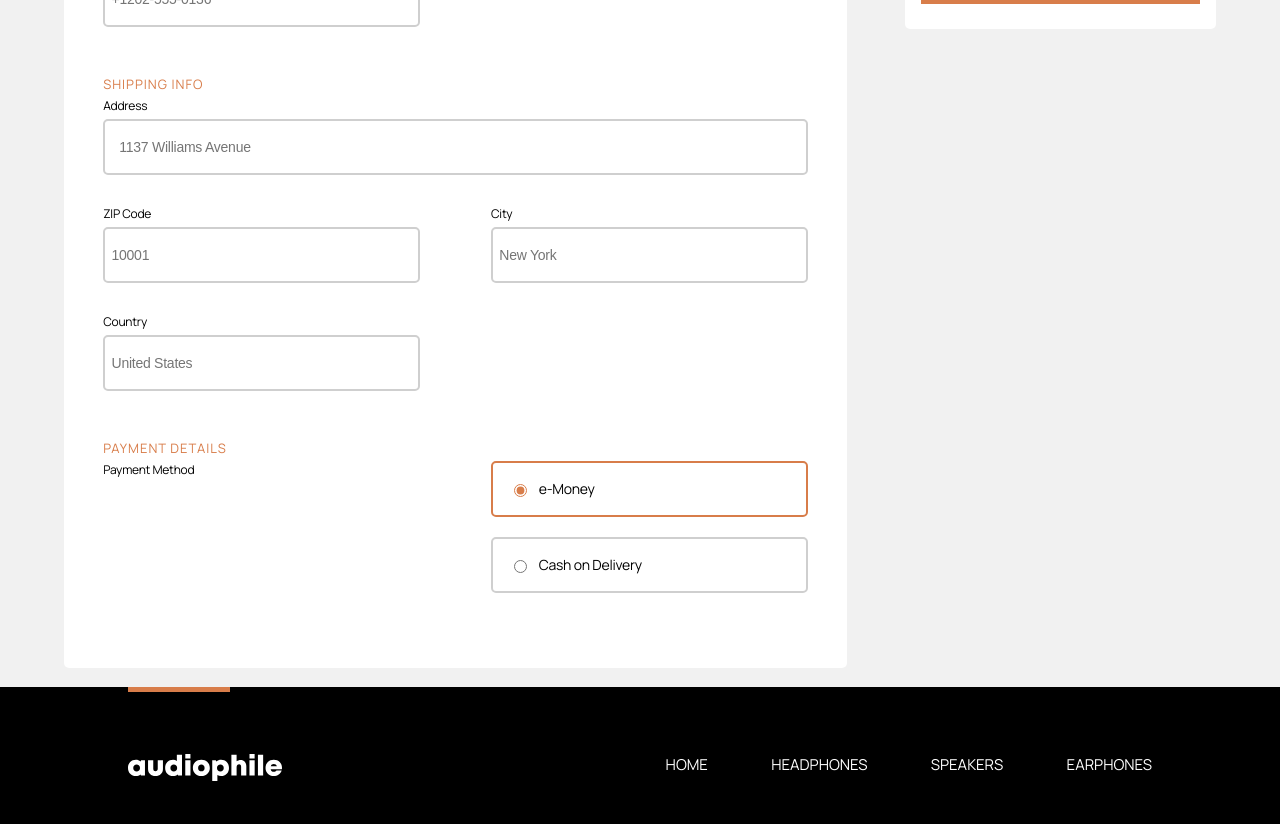
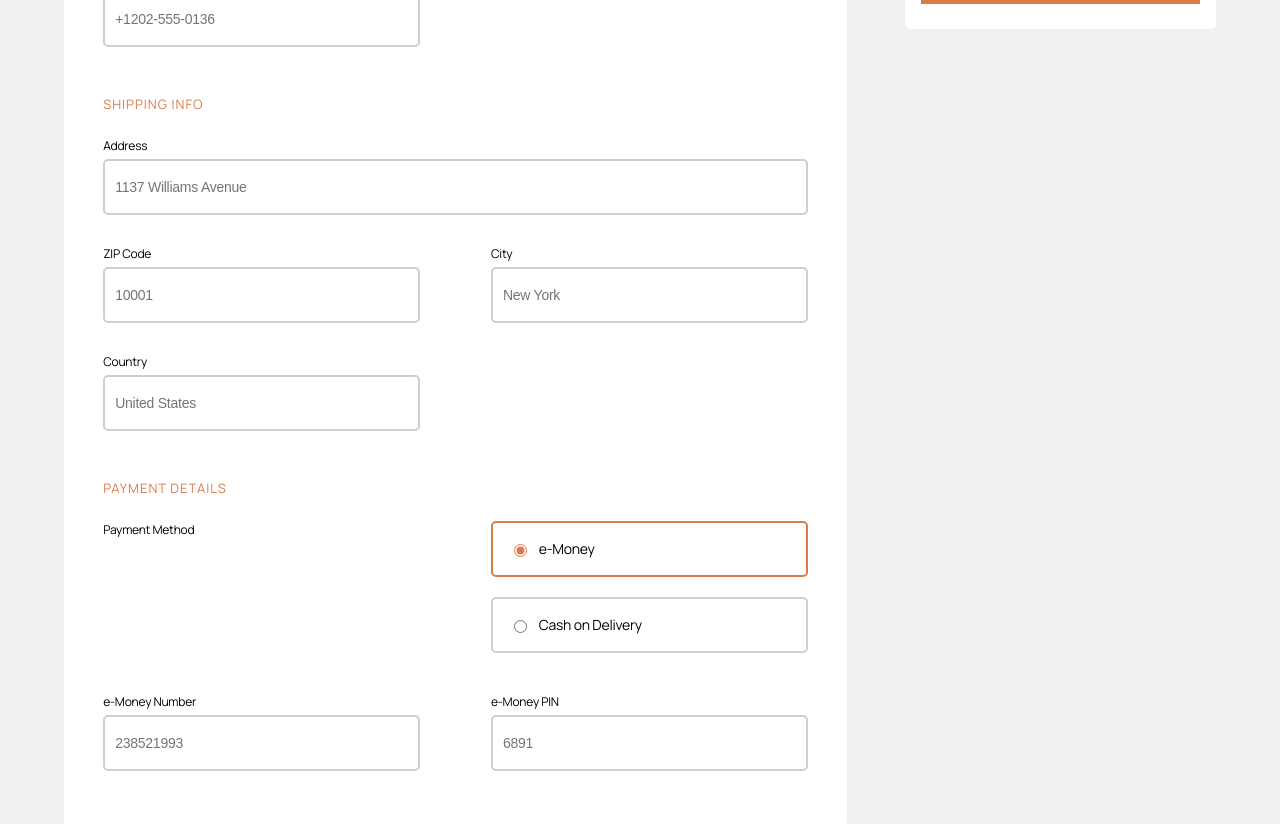
Before and after one commit to Larkuo/audiophile-app, a React (Vite) app: page /checkout in a window 1280 px wide. Shown: the part 420-1244 px from the top of the page. Built offline with nearby package versions, Linux system fonts and the light colour scheme.

Commit message:
completed checkout form

```diff
--- a/src/components/CheckoutFormSection/CheckoutFormSection.styles.ts
+++ b/src/components/CheckoutFormSection/CheckoutFormSection.styles.ts
@@ -26,6 +26,7 @@ export const styles = (screenDimensions: ScreenDimensionsProps) => {return{
         flexDirection: 'column'  as any,
         justifyContent: 'flex-start',
         alignItems: 'center',
+        marginTop: '20px',
     },
     sectionInputRow: {
         width: '100%',
@@ -35,4 +36,34 @@ export const styles = (screenDimensions: ScreenDimensionsProps) => {return{
         alignItems: 'flex-start',
         marginBottom: '10px',
     },
+    paymentDetailsContainer: {
+        width: '100%',
+        display: 'flex',
+        flexDirection: 'column'  as any,
+    },
+    eMoneyRow: {
+        width: '100%',
+        display: 'flex',
+        flexDirection: screenDimensions.width <= SCREEN_LIMITS.mobile? 'column' : 'row'  as any,
+        justifyContent: 'space-between',
+        alignItems: 'center',
+    },
+    cashRow: {
+        width: '100%',
+        display: 'flex',
+        flexDirection: screenDimensions.width <= SCREEN_LIMITS.mobile? 'column' : 'row'  as any,
+        justifyContent: 'flex-start',
+        alignItems: screenDimensions.width <= SCREEN_LIMITS.mobile? 'flex-start' : 'center',
+    },
+    cashIcon: {
+        marginRight: screenDimensions.width <= SCREEN_LIMITS.tablet? '5%' : '10%',
+        marginBottom: screenDimensions.width <= SCREEN_LIMITS.mobile? '10px' : '0px',
+    },
+    cashText: {
+        fontSize: '15px',
+        lineHeight: '25px',
+        color: colors.borderGray,
+        width: screenDimensions.width <= SCREEN_LIMITS.mobile? '100%' :
+                screenDimensions.width <= SCREEN_LIMITS.tablet? '85%' : '70%',
+    },
 }}
--- a/src/components/CheckoutFormSection/CheckoutFormSection.tsx
+++ b/src/components/CheckoutFormSection/CheckoutFormSection.tsx
@@ -1,6 +1,8 @@
+import { useState } from "react";
 import { RadioButtonGroup, TextInput } from "..";
 import { useScreenDimensions } from "../../hooks/useScreenDimensions";
 import { styles } from "./CheckoutFormSection.styles";
+import CashIcon from "../../assets/checkout/icon-cash-on-delivery.svg";
 
 export interface FormInputProps{
     inputType: 'text' | 'radio';
@@ -16,11 +18,14 @@ export interface CheckoutFormSectionProps{
     title: string;
     inputRows: FormInputProps[][];
 }
+
 export function CheckoutFormSection({
     name,
     title,
     inputRows,
 }:CheckoutFormSectionProps) {
+    const [paymentMethod, setPaymentMethod] = useState('e-money');
+
     const { screenDimensions } = useScreenDimensions();
 
     return (
@@ -50,14 +55,57 @@ export function CheckoutFormSection({
                         )}
                     </div>
                 ) : (
-                    <RadioButtonGroup
-                        key={index}
-                        width={inputRow[0].width}
-                        inititalValue={'e-money'}
-                        groupLabel={inputRow[0].label}
-                        radioOptions={inputRow[0].radioOptions}
-                        onChangeValue={inputRow[0].onChangeInput}
-                    />
+                    <div
+                        className="payment-details-container"
+                        key={'payment-method-row'}
+                        style={styles(screenDimensions).paymentDetailsContainer}
+                    >
+                        <RadioButtonGroup
+                            width={inputRow[0].width}
+                            selectedButton={paymentMethod}
+                            groupLabel={inputRow[0].label}
+                            radioOptions={inputRow[0].radioOptions}
+                            onChangeValue={(value: string) => {
+                                inputRow[0].onChangeInput && inputRow[0].onChangeInput(value);
+                                setPaymentMethod(value);
+                            }}
+                        />
+                        {paymentMethod === 'e-money'?
+                            <div className="emoney-row" style={styles(screenDimensions).eMoneyRow}>
+                                <TextInput
+                                    key={'e-money-number'}
+                                    label={'e-Money Number'}
+                                    width={45}
+                                    placeholder={'238521993'}
+                                    keyBoardType={"number"}
+                                    maxLength={9}
+                                    minLength={9}
+                                    onChangeInput={(value: string) => console.log('e-money number: ', value)}
+                                />
+                                <TextInput
+                                    key={'e-money-pin'}
+                                    label={'e-Money PIN'}
+                                    width={45}
+                                    placeholder={'6891'}
+                                    keyBoardType={"number"}
+                                    maxLength={4}
+                                    minLength={4}
+                                    onChangeInput={(value: string) => console.log('e-money PIN: ', value)}
+                                />
+                            </div>
+                        :
+                            <div className="cash-row" style={styles(screenDimensions).cashRow}>
+                                <img
+                                    src={CashIcon}
+                                    alt={"cash-on-delivery-icon"}
+                                    style={styles(screenDimensions).cashIcon}
+                                />
+                                <span className="cash-on-delivery-text" style={styles(screenDimensions).cashText}>
+                                    The ‘Cash on Delivery’ option enables you to pay in cash when our delivery courier arrives at your residence. Just make sure your address is correct so that your order will not be cancelled.
+                                </span>
+                            </div>
+                        }
+                    </div>
                 )
                 )}
             </div>
--- a/src/components/RadioButtonGroup/RadioButtonGroup.styles.ts
+++ b/src/components/RadioButtonGroup/RadioButtonGroup.styles.ts
@@ -14,6 +14,7 @@ export const styles = (screenDimensions: ScreenDimensionsProps) => {return{
         fontSize: '12px',
         letterSpacing: '-0.21px',
         fontWeight: 'bold',
+        marginBottom: '20px'
     },
     radioButtonGroup: {
         display: 'flex',
--- a/src/components/RadioButtonGroup/RadioButtonGroup.tsx
+++ b/src/components/RadioButtonGroup/RadioButtonGroup.tsx
@@ -1,12 +1,12 @@
-import { useState } from "react";
 import { useScreenDimensions } from "../../hooks/useScreenDimensions";
 import { styles } from "./RadioButtonGroup.styles";
 import { RadioButton } from "..";
+import { SCREEN_LIMITS } from "../../theme/Theme";
 
 interface RadioButtonGroupProps{
     width?: number;
     groupLabel: string;
-    inititalValue?: string;
+    selectedButton: string;
     radioOptions?: {label: string, value: string}[];
     onChangeValue?: (value: string) => void;
 }
@@ -14,11 +14,10 @@ interface RadioButtonGroupProps{
 export function RadioButtonGroup({
     width = 45,
     groupLabel,
-    inititalValue = '',
+    selectedButton,
     radioOptions,
     onChangeValue,
 }:RadioButtonGroupProps){
-    const [selected, setSelected] = useState(inititalValue);
     const { screenDimensions } = useScreenDimensions();
 
     return (
@@ -29,19 +28,16 @@ export function RadioButtonGroup({
                 <div className="radio-button-group"
                     style={{
                         ...styles(screenDimensions).radioButtonGroup,
-                        width: `${width}%`
+                        width: `${screenDimensions.width <= SCREEN_LIMITS.mobile? 100 : width}%`
                     }}
                 >
                     {radioOptions.map((radioOption) =>
                         <RadioButton
                             key={radioOption.value}
-                            checked={selected === radioOption.value}
+                            checked={selectedButton === radioOption.value}
                             label={radioOption.label}
                             value={radioOption.value}
-                            onChangeValue={(value: string) => {
-                                onChangeValue && onChangeValue(value);
-                                setSelected(value);
-                            }}
+                            onChangeValue={(value: string) => onChangeValue && onChangeValue(value)}
                         />
                     )}
                 </div>
--- a/src/components/TextInput/TextInput.styles.ts
+++ b/src/components/TextInput/TextInput.styles.ts
@@ -24,7 +24,8 @@ export const styles = {
     errorText: {},
     textInput: {
         width: '100%',
-        paddingLeft: '2%',
+        paddingLeft: '10px',
+        paddingRight: '10px',
         borderRadius: '5px',
         height: '56px',
         fontSize: '14px',
--- a/src/components/TextInput/TextInput.tsx
+++ b/src/components/TextInput/TextInput.tsx
@@ -9,6 +9,9 @@ interface TextInputProps{
     width: number;
     placeholder?: string;
     onChangeInput?: (value: string) => void;
+    minLength?: number;
+    maxLength?: number;
+    keyBoardType?: string;
 }
 
 interface InputErrorInterface{
@@ -21,6 +24,9 @@ export function TextInput({
     width,
     placeholder,
     onChangeInput,
+    minLength,
+    maxLength,
+    keyBoardType = 'text',
 }:TextInputProps) {
     const [inputValue, setInputValue] = useState('');
     const [error, setError] = useState<InputErrorInterface>({
@@ -78,23 +84,29 @@ export function TextInput({
             </div>
             <input
                 className="text-input"
+                type={keyBoardType}
+                minLength={minLength}
+                maxLength={maxLength}
+                placeholder={placeholder}
+                value={inputValue}
+                onMouseEnter={setHoverTrue}
+                onMouseLeave={setHoverFalse}
+                onFocus={() => setIsFocus(true)}
+                onBlur={() => setIsFocus(false)}
                 style={{
                     ...styles.textInput,
                     border: isFocus? 'none' : `2px solid ${borderColor}`,
                     outline: isFocus ? `2px solid ${colors.primary}` : 'none',
                 }}
-                placeholder={placeholder}
-                value={inputValue}
                 onChange={(event) => {
                     const textValue = event.target.value;
-                    setInputValue(textValue);
-                    onChangeInput && onChangeInput(textValue);
-                    checkError(textValue);
+                    const saveValue = keyBoardType && keyBoardType === 'number'? /^\d+$/.test(textValue) : true;
+                    if(saveValue || textValue === ''){
+                        setInputValue(textValue);
+                        onChangeInput && onChangeInput(textValue);
+                        checkError(textValue);
+                    }
                 }}
-                onMouseEnter={setHoverTrue}
-                onMouseLeave={setHoverFalse}
-                onFocus={() => setIsFocus(true)}
-                onBlur={() => setIsFocus(false)}
             />
         </div>
     );
```
Also changed, not shown: src/components/CartItem/CardAssets.ts (+6 -6 lines).
